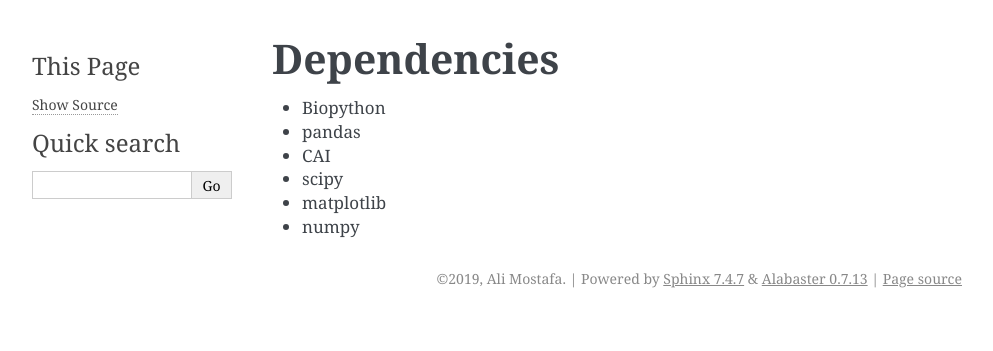
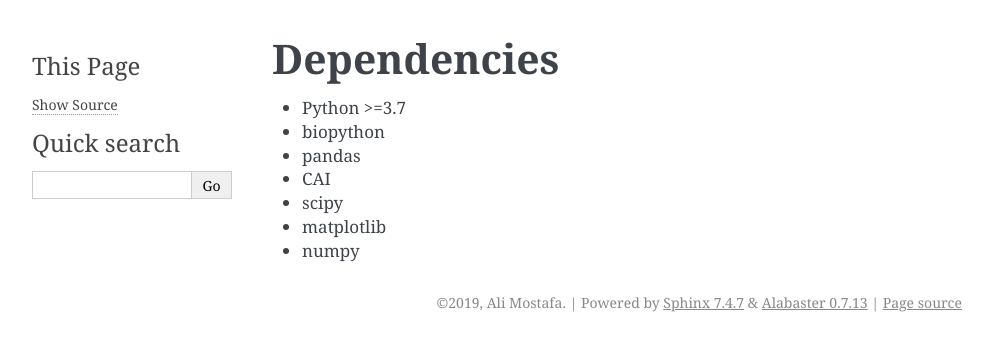
Before and after one commit to AliYoussef96/BCAW-Tool, a Sphinx documentation site: the page built from docs/Dependencies.rst, in a window 1280 px wide. Shown: the top 351 px of the page, without its empty margins (148-1141 px from the left). Built offline with Sphinx 7.4.7, drawn with Linux system fonts in a browser that asks for light colours.

Commit message:
Update Dependencies.rst

```diff
--- a/docs/Dependencies.rst
+++ b/docs/Dependencies.rst
@@ -1,8 +1,9 @@
 **Dependencies**
 ================
 
+- Python >=3.7
 
-- Biopython
+- biopython
 
 - pandas
 
```
